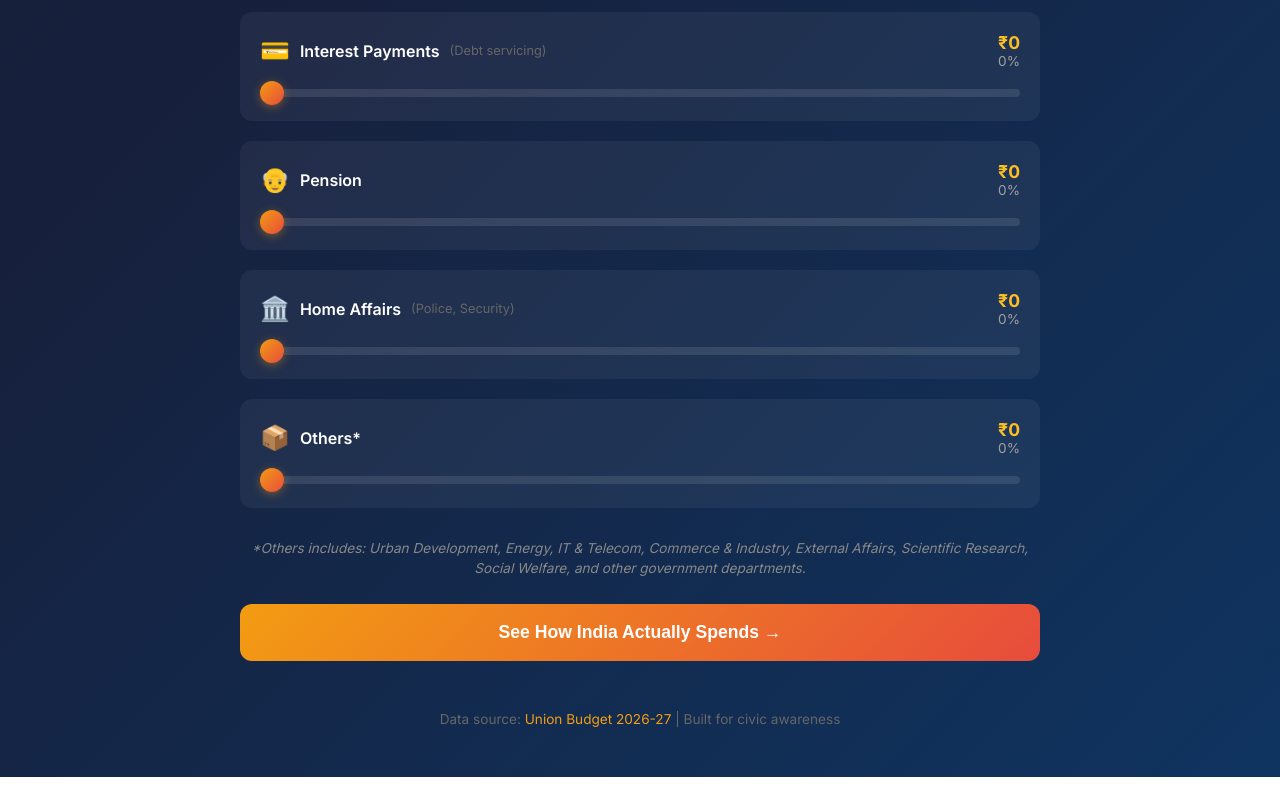
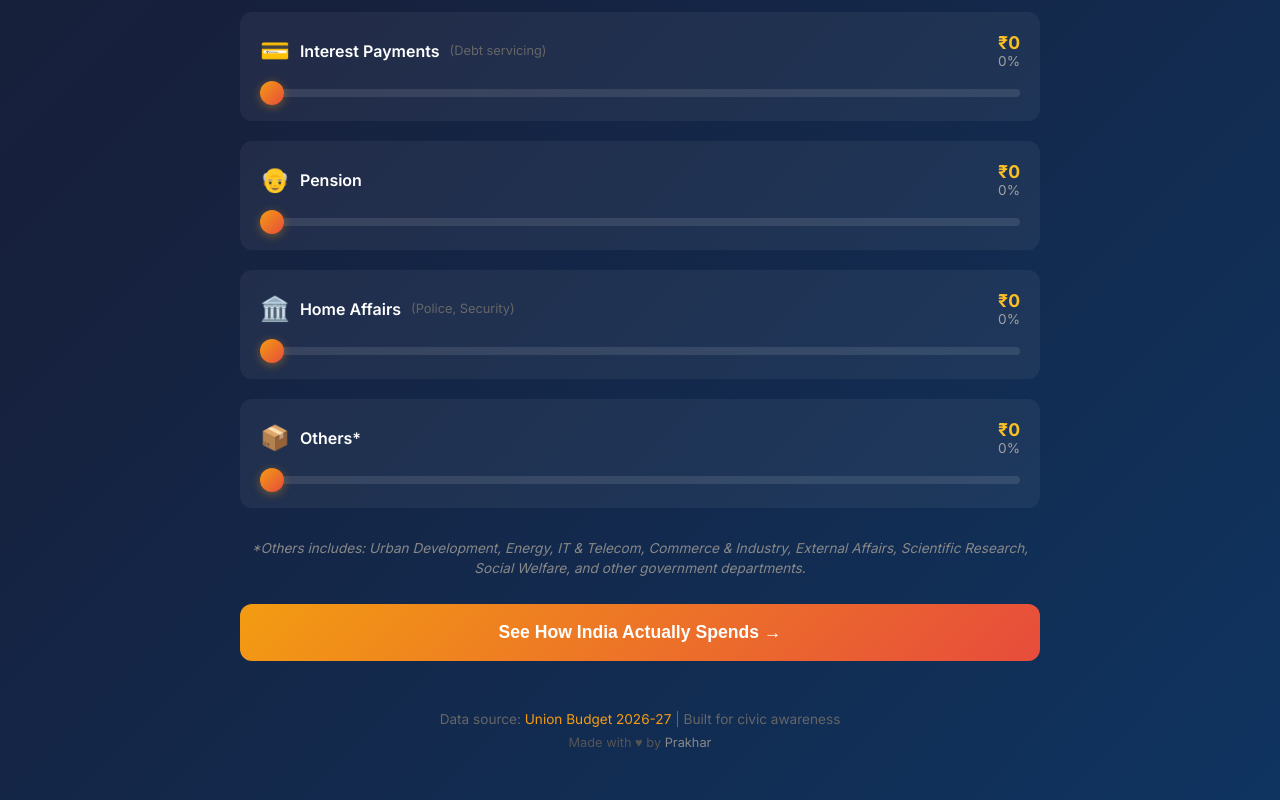
Before and after one commit to x26prakhar/budget-game-india, a plain HTML site: page index.html in a window 1280 px wide. Shown: the part 1329-2129 px from the top of the page. Before the commit the page ends 2106 px from the top, so only its background shows below. Drawn offline with Linux system fonts and the light colour scheme.

Commit message:
Add made with love credit in footer

```diff
--- a/index.html
+++ b/index.html
@@ -1340,6 +1340,7 @@
 
         <div class="footer">
             <p>Data source: <a href="https://www.indiabudget.gov.in/" target="_blank">Union Budget 2026-27</a> | Built for civic awareness</p>
+            <p style="margin-top: 8px; font-size: 0.8rem; color: #555;">Made with ♥ by <a href="https://www.linkedin.com/in/prakharsingh96/" target="_blank" style="color: #888; text-decoration: none;">Prakhar</a></p>
         </div>
     </div>
 
```
